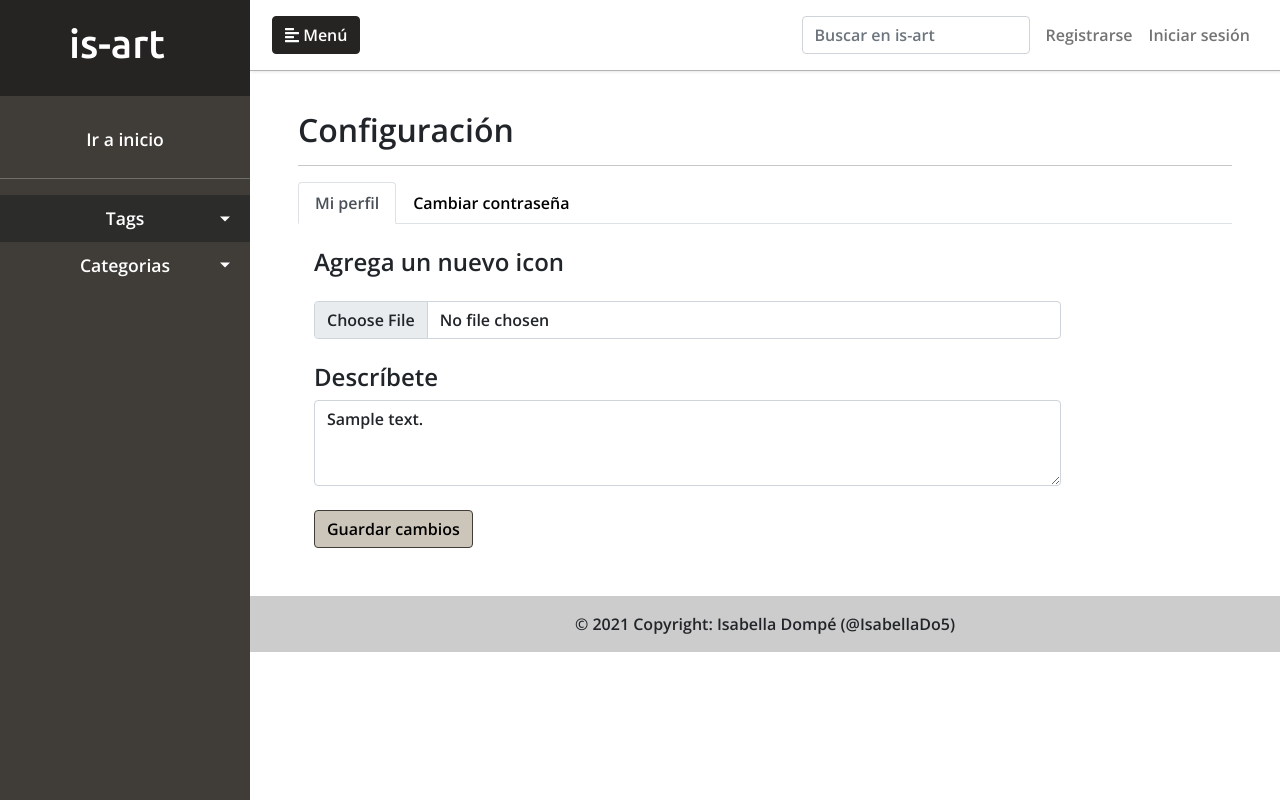
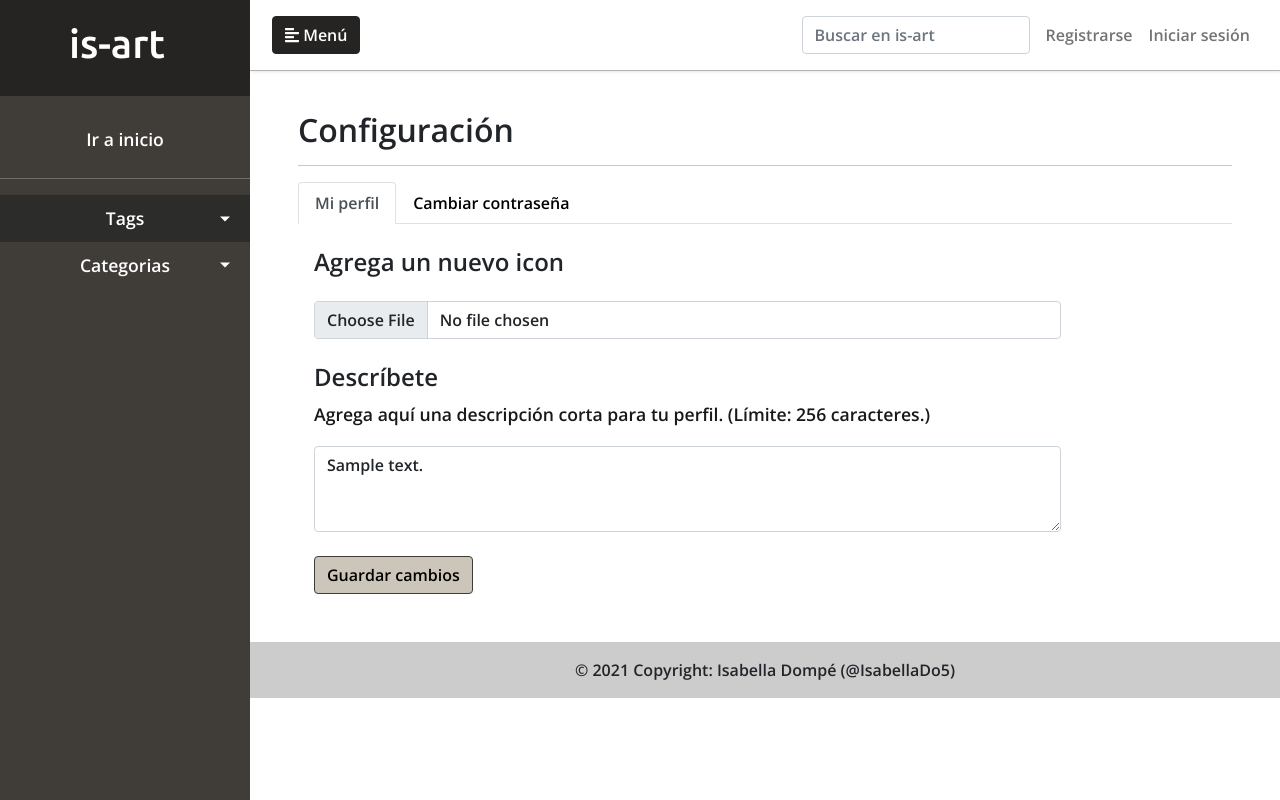
Before and after one commit to IsabellaDo5/cs50w-project4, a Flask app: template templates/settings.html in a window 1280 px wide. Run offline with Flask 2, Linux system fonts and the light colour scheme; the template is opened without the code that fills it: most values are stand-ins (such as "Sample title", 1, 10 or a date in 2020); parts of the project's set-up code (start-up, migrations or seed data) failed here and were passed over; some libraries are stand-ins or nearby versions.

Commit message:
Descripcion del perfil

```diff
--- a/templates/profile.html
+++ b/templates/profile.html
@@ -12,7 +12,11 @@
             <h1>{{i.name}}</h1>
             <h5 style="font-size: 1.2rem;">@{{i.username}}</h5>
             {% if desc %}
-            <p>{{desc}}</p>
+            <div class="" style ="max-width: 90%; margin: auto;">
+                <!-- style ="width:95%; margin:auto; wrap: true; overflow:hidden; border: 1px solid;" -->
+                <p style= "  overflow-wrap: break-word; word-wrap: break-word; hyphens: auto;">{{desc}}</p>
+            </div>
+
             {% else %}
             <p style="color:gray !important;"><i>Sin descripción por parte del usuario</i></p>
             {% endif %}
--- a/templates/settings.html
+++ b/templates/settings.html
@@ -24,7 +24,8 @@
             </div>
             <div class="form-group f-g">
                 <label for="texto"><h4>Descríbete</h4></label>
-                <textarea class="form-control" placeholder="Descríbete a ti mismo" name="texto" id="texto" rows="3">{{desc}}</textarea>
+                <p>Agrega aquí una descripción corta para tu perfil. (Límite: 256 caracteres.)</p>
+                <textarea class="form-control" placeholder="Descríbete a ti mismo" name="texto" id="texto" rows="3" maxlength="256">{{desc}}</textarea>
                 <br>
                 <button type="submit" class="btn btn-primary" name="submit">Guardar cambios</button>
             </div>
@@ -34,14 +35,14 @@
           <form action="/c_password" method="post" enctype="multipart/form-data">
               <div class="form-group f-g">
                   <h3>Cambiar mi contraseña</h3>
-                  <input class="form-control" type="password" name="actual" placeholder="Contraseña actual" aria-label="default input example">
+                  <input class="form-control" type="password" name="actual" placeholder="Digite aquí su contraseña actual" aria-label="default input example">
               </div>
 
               <div class="form-group f-g">
-                  <input class="form-control" type="password" name="newpassword" placeholder="Nueva contraseña" aria-label="default input example">
+                  <input class="form-control" type="password" name="newpassword" placeholder=" Digite aquí su nueva contraseña" aria-label="default input example">
               </div>
               <div class="form-group f-g">
-                  <input class="form-control" type="password" name="confirm" placeholder="Confirmar mi nueva contraseña" aria-label="default input example">
+                  <input class="form-control" type="password" name="confirm" placeholder="Confirme aquí su nueva contraseña" aria-label="default input example">
               </div>
               <div class="form-group f-g">
                   <button type="submit" class="btn btn-primary" name="submit">Actualizar contraseña</button>
```
Also changed, not shown: static/img/ajedrez 1.jpeg (added), static/img/caperucita.jpg (added), static/repositorio/ajedrez 1.jpeg (added), static/repositorio/hola.jpg (added), 1 other file.
